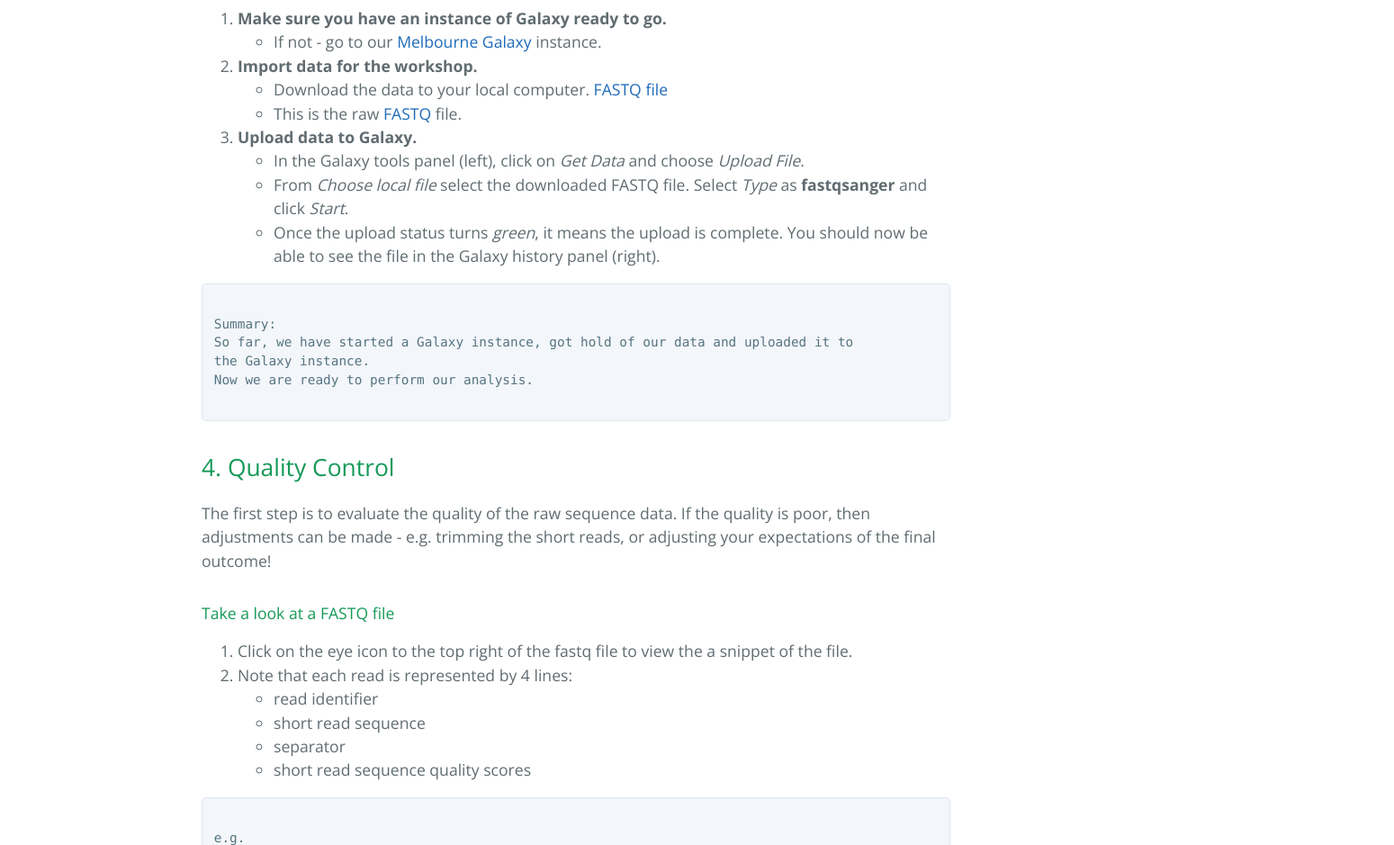
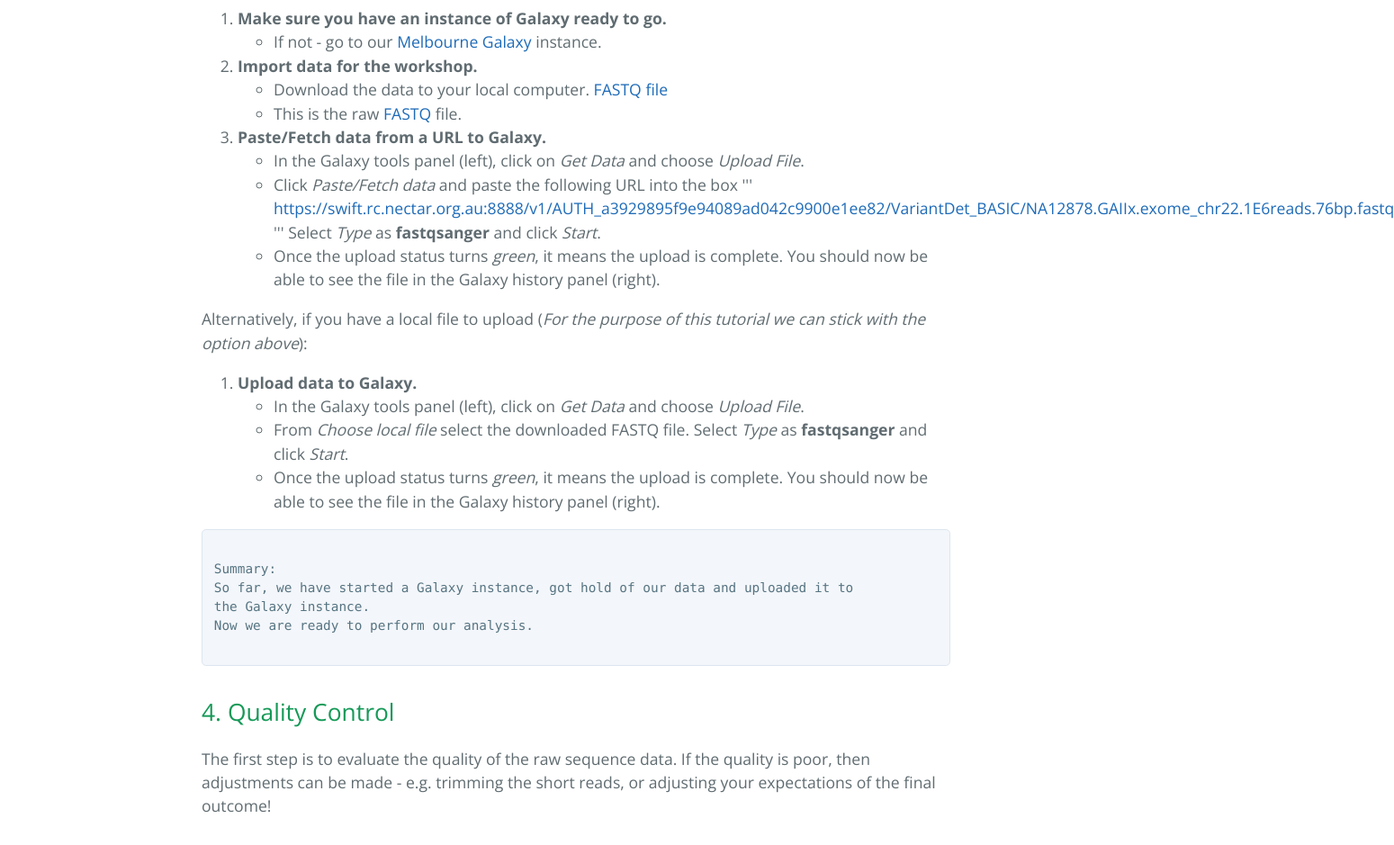
Before and after one commit to khalidm/Intro-variant-calling-galaxy, a plain HTML site: page index.html in a window 1280 px wide. Shown: the part 1480-2419 px from the top of the page at 90% size, 1549 px wide, since content can reach past the window. Drawn offline with nearby package versions, Linux system fonts and the light colour scheme.

```diff
--- a/index.html
+++ b/index.html
@@ -81,6 +81,24 @@
 <li>This is the raw <a href="https://en.wikipedia.org/wiki/FASTQ_format">FASTQ</a> file.</li>
 </ul>
 </li>
+<li>
+<strong>Paste/Fetch data from a URL to Galaxy.</strong>
+
+<ul>
+<li>In the Galaxy tools panel (left), click on <em>Get Data</em> and choose <em>Upload File</em>.</li>
+<li>Click <em>Paste/Fetch data</em> and paste the following URL into the box
+'''
+<a href="https://swift.rc.nectar.org.au:8888/v1/AUTH_a3929895f9e94089ad042c9900e1ee82/VariantDet_BASIC/NA12878.GAIIx.exome_chr22.1E6reads.76bp.fastq">https://swift.rc.nectar.org.au:8888/v1/AUTH_a3929895f9e94089ad042c9900e1ee82/VariantDet_BASIC/NA12878.GAIIx.exome_chr22.1E6reads.76bp.fastq</a>
+'''
+Select <em>Type</em> as <strong>fastqsanger</strong> and click <em>Start</em>.</li>
+<li>Once the upload status turns <em>green</em>, it means the upload is complete. You should now be able to see the file in the Galaxy history panel (right).</li>
+</ul>
+</li>
+</ol>
+
+<p>Alternatively, if you have a local file to upload (<em>For the purpose of this tutorial we can stick with the option above</em>):</p>
+
+<ol>
 <li>
 <strong>Upload data to Galaxy.</strong>
 
```
Also changed, not shown: params.json (+1 -1 lines).
